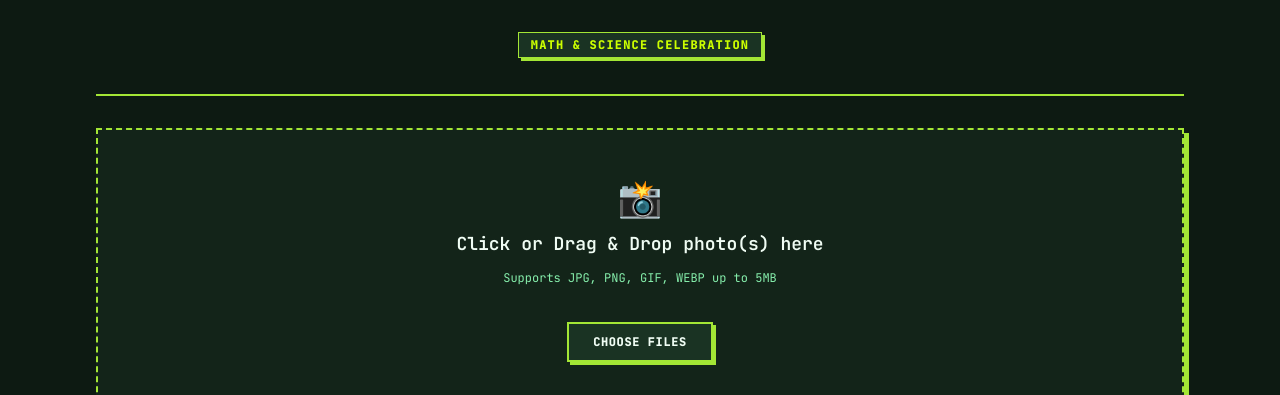
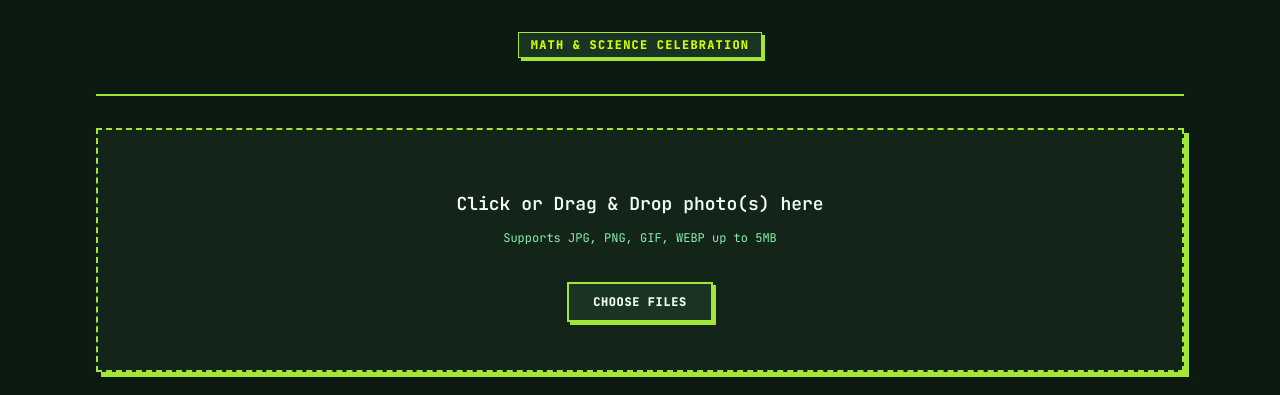
Before and after one commit to neilvon/nakakatamad, a plain HTML site: page index.html in a window 1280 px wide. Shown: the top 395 px of the page. Drawn offline with nearby package versions, Linux system fonts and the light colour scheme; no server answers; a web font is replaced by a local one.

Commit message:
Update index.html

```diff
--- a/index.html
+++ b/index.html
@@ -94,7 +94,7 @@
       class="bg-cardBg border-2 border-dashed border-brandBorder p-8 md:p-12 text-center mb-10 cursor-pointer retro-box hover:bg-cardAlt transition-all duration-200"
     >
       <div class="space-y-3">
-        <div class="text-4xl">📸</div>
+        <div class="text-4xl"></div>
         <p class="text-brandText font-semibold text-base md:text-lg">
           Click or Drag & Drop photo(s) here
         </p>
```
